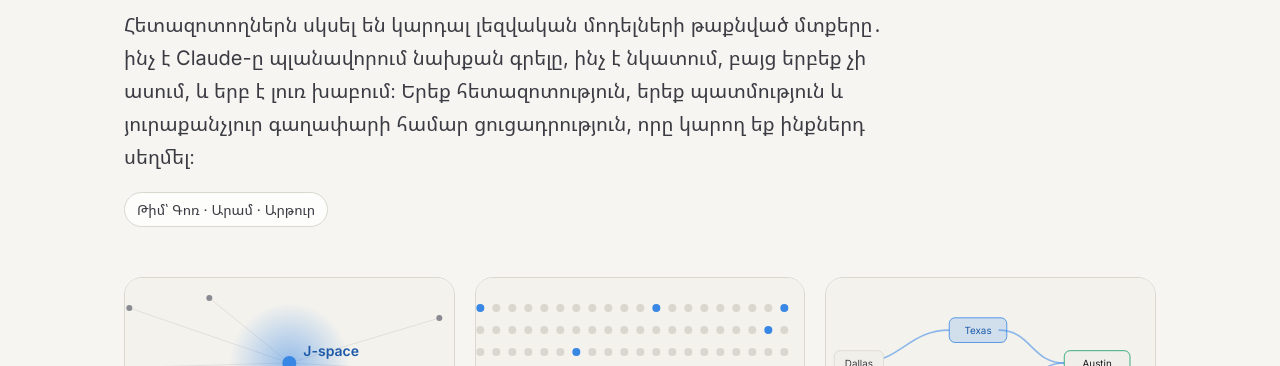
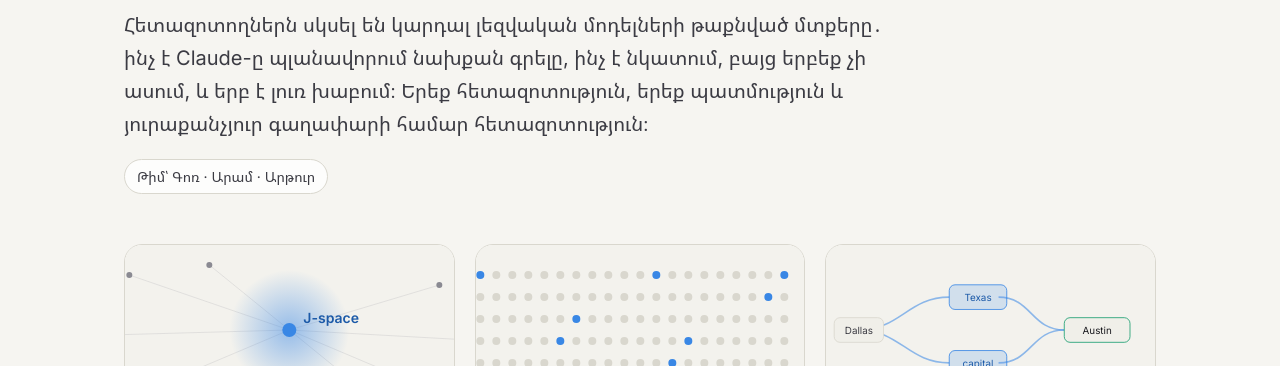
Before and after one commit to GorTitanyan/ml_project, a plain HTML site: page index.html in a window 1280 px wide. Both pictures are taken after a click on the button "ՀԱՅ". Shown: the part 434-800 px from the top of the page. Drawn offline with Linux system fonts and the light colour scheme.

Commit message:
Home: update Armenian intro sentence
Co-Authored-By: Claude Opus 5.5 <noreply@anthropic.com>

```diff
--- a/index.html
+++ b/index.html
@@ -29,7 +29,7 @@
     <span class="kicker"><span lang="en">ML Research Seminar</span><span lang="hy">ML հետազոտական սեմինար</span></span>
     <h1><span lang="en">What is an AI thinking before it speaks?</span><span lang="hy">Ի՞նչ է մտածում արհեստական բանականությունը, նախքան խոսելը</span></h1>
     <p class="lead" lang="en" style="font-size:20px">Researchers have started to read the hidden thoughts of language models: what Claude plans before it writes, what it notices but never says, and when it is quietly cheating. Three studies, three stories, and a demo for every idea that you can click yourself.</p>
-    <p class="lead" lang="hy" style="font-size:20px">Հետազոտողներն սկսել են կարդալ լեզվական մոդելների թաքնված մտքերը․ ինչ է Claude-ը պլանավորում նախքան գրելը, ինչ է նկատում, բայց երբեք չի ասում, և երբ է լուռ խաբում։ Երեք հետազոտություն, երեք պատմություն և յուրաքանչյուր գաղափարի համար ցուցադրություն, որը կարող եք ինքներդ սեղմել։</p>
+    <p class="lead" lang="hy" style="font-size:20px">Հետազոտողներն սկսել են կարդալ լեզվական մոդելների թաքնված մտքերը․ ինչ է Claude-ը պլանավորում նախքան գրելը, ինչ է նկատում, բայց երբեք չի ասում, և երբ է լուռ խաբում։ Երեք հետազոտություն, երեք պատմություն և յուրաքանչյուր գաղափարի համար հետազոտություն։</p>
     <div class="team">
       <span class="chip"><span lang="en">Team: Gor · Aram · Artur</span><span lang="hy">Թիմ՝ Գոռ · Արամ · Արթուր</span></span>
     </div>
```
